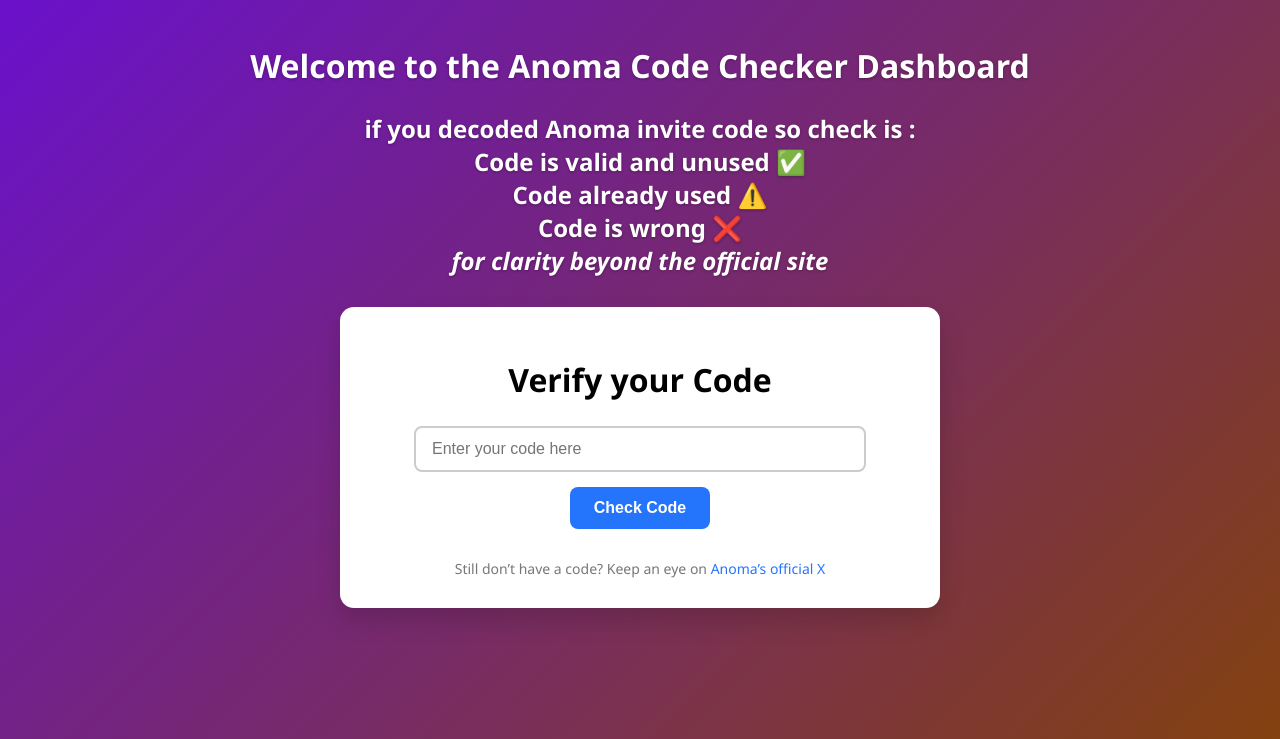
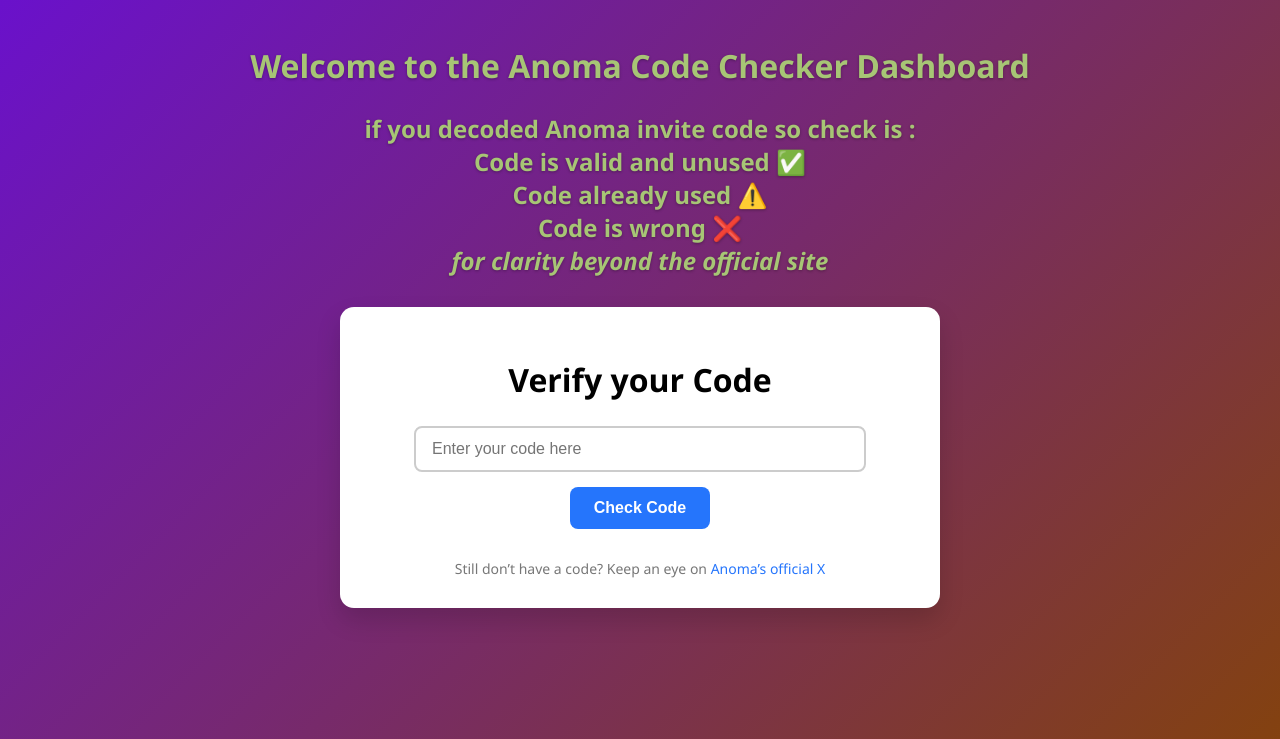
Before and after one commit to nitingujarathi/anoma-code-checker, a plain HTML site: page index.html in a window 1280 px wide. Shown: the top 739 px of the page. Drawn offline with Linux system fonts and the light colour scheme.

Commit message:
update header color

```diff
--- a/style.css
+++ b/style.css
@@ -25,7 +25,7 @@ body {
 
 .page-header {
   font-size: 1.5rem;
-  color: #fff;
+  color: #a7c575;
   text-align: center;
   font-weight: 600;
   text-shadow: 0 1px 3px rgba(0, 0, 0, 0.3);
```
